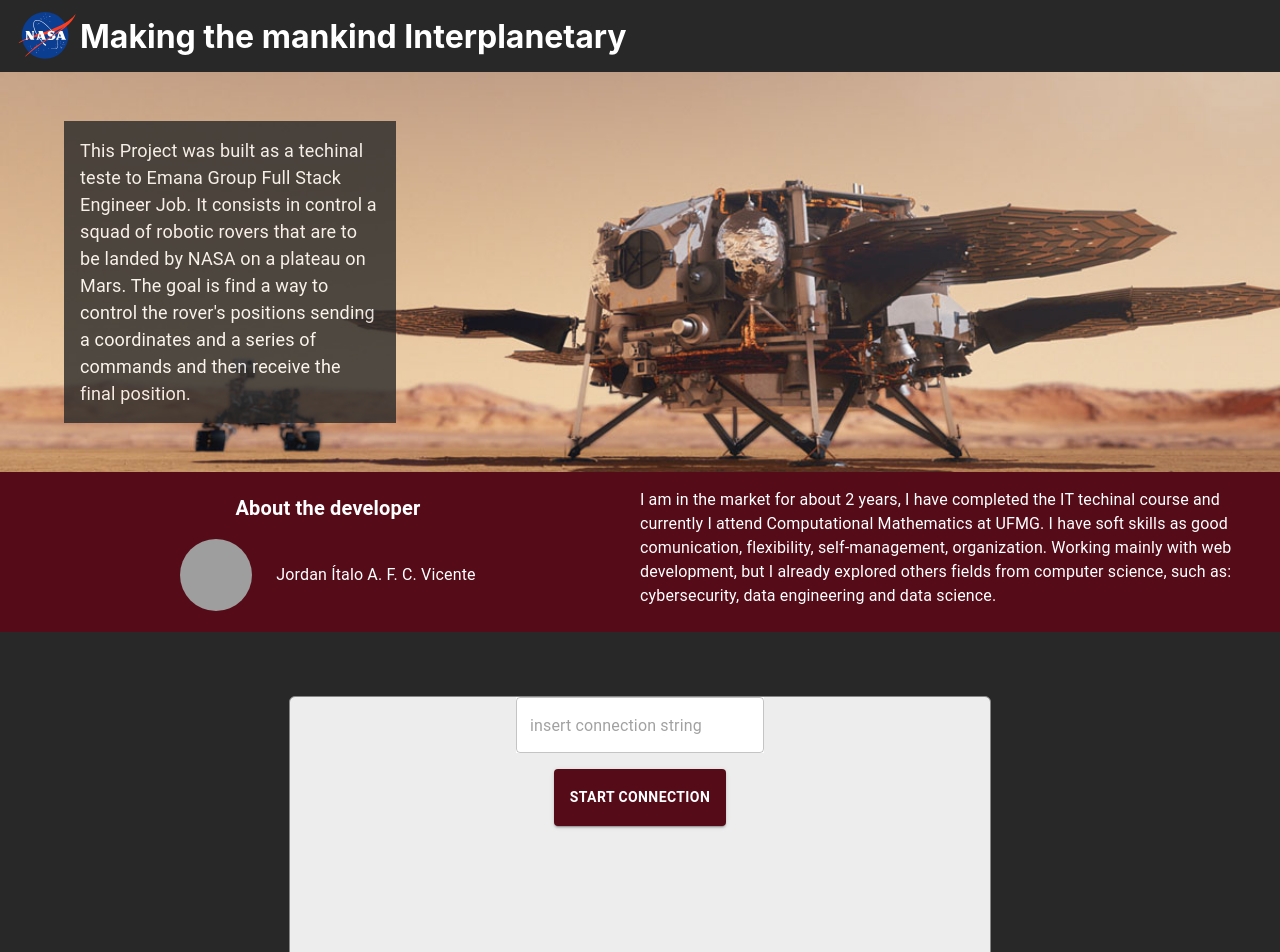
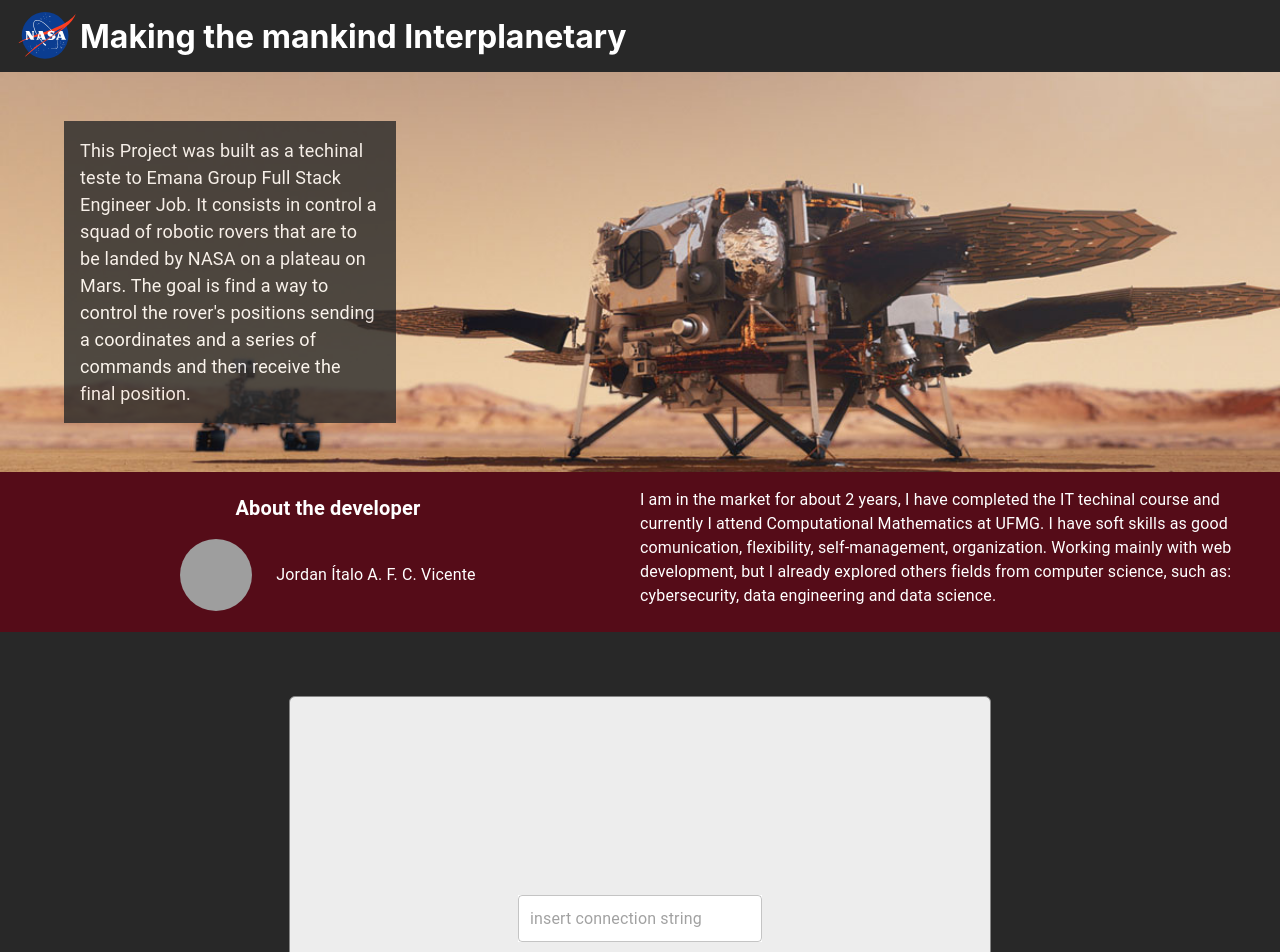
Before and after one commit to JordanAmaralVicente/mars-rover, a React (Create React App) app in the folder packages/web/: page / in a window 1280 px wide. Shown: the top 952 px of the page. Built offline with nearby package versions, Linux system fonts and the light colour scheme; no server answers; grey boxes are pictures that could not be loaded.

Commit message:
feat(web): improve webpage style - refactor terminal structure

```diff
--- a/packages/web/src/components/common/index.tsx
+++ b/packages/web/src/components/common/index.tsx
@@ -1,4 +1,4 @@
-import { Box, styled } from "@mui/material";
+import { Box, Button, TextField, styled } from "@mui/material";
 
 export const CenteredContainer = styled(Box)(() => ({
   display: "flex",
@@ -7,3 +7,30 @@ export const CenteredContainer = styled(Box)(() => ({
   alignItems: "center",
   justifyContent: "center",
 }));
+
+export const StyledButton = styled(Button)(() => ({
+  fontWeight: "bold",
+  padding: "8px 16px",
+  backgroundColor: "#550c18",
+
+  ":hover": {
+    backgroundColor: "#F7DAD9",
+    color: "#550c18",
+  },
+}));
+
+export const StyledTextField = styled(TextField)(() => ({
+  backgroundColor: "white",
+  color: "red",
+
+  "& > div > input": {
+    padding: "12px",
+  },
+
+  "& .MuiOutlinedInput-root.Mui-focused:hover, .MuiOutlinedInput-root.Mui-focused":
+    {
+      "& > fieldset": {
+        borderColor: "#550c18",
+      },
+    },
+}));
--- a/packages/web/src/components/terminal/components/init-connection/index.tsx
+++ b/packages/web/src/components/terminal/components/init-connection/index.tsx
@@ -1,6 +1,9 @@
 import { ChangeEvent, useState } from "react";
-import { StyledButton, StyledTextField } from "../styled-components";
-import { CenteredContainer } from "../../../common";
+import {
+  CenteredContainer,
+  StyledButton,
+  StyledTextField,
+} from "../../../common";
 
 interface InitTerminalProps {
   onClickInit: (connectionString: string) => void;
@@ -20,7 +23,7 @@ export const InitTerminal = (props: InitTerminalProps): JSX.Element => {
   };
 
   return (
-    <CenteredContainer>
+    <CenteredContainer sx={{ height: "100%" }}>
       <StyledTextField
         placeholder={props.connectionPlaceholder || "insert connection string"}
         onChange={handleOnChangeTextField}
--- a/packages/web/src/components/terminal/components/repl/commands/index.tsx
+++ b/packages/web/src/components/terminal/components/repl/commands/index.tsx
@@ -1,9 +1,6 @@
 import { useState, KeyboardEvent, ChangeEvent } from "react";
-import {
-  CommandsContainer,
-  CommandsTextField,
-  CommandsButton,
-} from "./styled-components";
+import { CommandsContainer } from "../../styled-components";
+import { StyledButton, StyledTextField } from "../../../../common";
 
 interface CommandsContainerProps {
   onSendCommand: (command: string) => any;
@@ -34,20 +31,21 @@ export const CommandsInput = (props: CommandsContainerProps) => {
 
   return (
     <CommandsContainer>
-      <CommandsTextField
+      <StyledTextField
         value={command}
         placeholder={props.placeholder || "Insert commands here"}
         onChange={handleOnChangeTextField}
         onKeyDown={handleOnKeyDown}
         disabled={props.disabled}
+        sx={{ width: "80%", marginRight: "8px" }}
       />
-      <CommandsButton
+      <StyledButton
         variant="contained"
         onClick={handleOnSendCommand}
         disabled={props.disabled}
       >
         {props.buttonLabel || "Send"}
-      </CommandsButton>
+      </StyledButton>
     </CommandsContainer>
   );
 };
--- a/packages/web/src/components/terminal/components/repl/commands/styled-components.ts
+++ /dev/null
@@ -1,19 +0,0 @@
-import { Box, Button, styled, TextField } from "@mui/material";
-
-export const CommandsContainer = styled(Box)(() => ({
-  height: "15%",
-  width: "100%",
-  display: "flex",
-  flexDirection: "row",
-  alignItems: "center",
-  justifyContent: "center",
-  border: "1px solid rgb(133, 133, 133)",
-  borderWidth: "1px 0 0",
-}));
-
-export const CommandsTextField = styled(TextField)(() => ({
-  width: "80%",
-  marginRight: "8px",
-}));
-
-export const CommandsButton = styled(Button)(() => ({}));
--- a/packages/web/src/components/terminal/components/repl/messages/index.tsx
+++ b/packages/web/src/components/terminal/components/repl/messages/index.tsx
@@ -1,6 +1,9 @@
 import { Message } from "../types";
 import { MessageComponent } from "./message-component";
-import { MessageScreenContainer } from "./styled-components";
+import {
+  MessageScreenContainer,
+  MessageScreenInnerContainer,
+} from "../../styled-components";
 
 export interface MessageScreenProps {
   messages: Message[];
@@ -11,9 +14,15 @@ export const MessageScreen = (props: MessageScreenProps) => {
 
   return (
     <MessageScreenContainer>
-      {messages.map(({ message, type }, index) => (
-        <MessageComponent key={index} message={message} type={type} />
-      ))}
+      <MessageScreenInnerContainer>
+        {messages.map((message, index) => (
+          <MessageComponent
+            key={index}
+            message={message}
+            className={message.type}
+          />
+        ))}
+      </MessageScreenInnerContainer>
     </MessageScreenContainer>
   );
 };
--- a/packages/web/src/components/terminal/components/repl/messages/message-component.tsx
+++ b/packages/web/src/components/terminal/components/repl/messages/message-component.tsx
@@ -2,9 +2,16 @@ import { Message } from "../types";
 import {
   MessageComponentContainer,
   MessageComponentInnerContainer,
-} from "./styled-components";
+} from "../../styled-components";
 
-export const MessageComponent = (message: Message) => {
+interface MessageComponentProps {
+  message: Message;
+  className?: string;
+}
+
+export const MessageComponent = (props: MessageComponentProps) => {
+  const { message, className } = props;
+
   const justifyContent =
     message.type === "received" ? "flex-start" : "flex-end";
 
@@ -14,7 +21,7 @@ export const MessageComponent = (message: Message) => {
         justifyContent,
       }}
     >
-      <MessageComponentInnerContainer>
+      <MessageComponentInnerContainer className={className}>
         {message.message}
       </MessageComponentInnerContainer>
     </MessageComponentContainer>
--- a/packages/web/src/components/terminal/components/repl/messages/styled-components.ts
+++ /dev/null
@@ -1,23 +0,0 @@
-import { Box, styled } from "@mui/material";
-
-export const MessageScreenContainer = styled(Box)(() => ({
-  maxHeight: "425px",
-  height: "100%",
-  overflowY: "auto",
-}));
-
-export const MessageComponentContainer = styled(Box)(() => ({
-  display: "flex",
-  width: "100%",
-  flexDirection: "row",
-  backgroundColor: "white",
-  color: "black",
-}));
-
-export const MessageComponentInnerContainer = styled(Box)(() => ({
-  margin: "2px",
-  backgroundColor: "#550c18",
-  color: "white",
-  borderRadius: "6px",
-  padding: "6px",
-}));
--- a/packages/web/src/components/terminal/components/styled-components.ts
+++ b/packages/web/src/components/terminal/components/styled-components.ts
@@ -1,4 +1,4 @@
-import { Box, Button, styled, TextField } from "@mui/material";
+import { Box, styled } from "@mui/material";
 
 export const TerminalOuterContainer = styled(Box)(() => ({
   margin: "64px",
@@ -16,12 +16,55 @@ export const TerminalInnerContainer = styled(Box)(() => ({
   backgroundColor: "#ededed",
 }));
 
-export const StyledButton = styled(Button)(() => ({
-  fontWeight: "bold",
-  padding: "16px",
-  backgroundColor: "#550c18",
+export const MessageScreenContainer = styled(Box)(() => ({
+  maxHeight: "425px",
+  height: "100%",
+  overflowY: "auto",
+  padding: "8px",
+  boxSizing: "border-box",
 }));
 
-export const StyledTextField = styled(TextField)(() => ({
+export const MessageScreenInnerContainer = styled(Box)(() => ({
+  borderRadius: "6px",
   backgroundColor: "white",
+  height: "100%",
+  padding: "8px",
+  boxSizing: "border-box",
+  border: "1px solid rgb(133, 133, 133)",
 }));
+
+export const MessageComponentContainer = styled(Box)(() => ({
+  display: "flex",
+  width: "100%",
+  flexDirection: "row",
+  backgroundColor: "white",
+  color: "black",
+}));
+
+export const MessageComponentInnerContainer = styled(Box)(() => ({
+  margin: "2px",
+
+  color: "white",
+  borderRadius: "6px",
+  padding: "8px",
+
+  "&.sent": {
+    backgroundColor: "#F7DAD9",
+    color: "black",
+  },
+
+  "&.received": {
+    backgroundColor: "#550c18",
+  },
+}));
+
+export const CommandsContainer = styled(Box)(() => ({
+  height: "15%",
+  width: "100%",
+  display: "flex",
+  flexDirection: "row",
+  alignItems: "center",
+  justifyContent: "center",
+  border: "1px solid rgb(133, 133, 133)",
+  borderWidth: "1px 0 0",
+}));
--- a/packages/web/src/components/terminal/index.tsx
+++ b/packages/web/src/components/terminal/index.tsx
@@ -1,5 +1,4 @@
 import { useState } from "react";
-
 import {
   TerminalInnerContainer,
   TerminalOuterContainer,
--- a/packages/web/src/features/home/index.tsx
+++ b/packages/web/src/features/home/index.tsx
@@ -48,12 +48,7 @@ export function HomePage(): JSX.Element {
 
   return (
     <>
-      <BannerWithImage
-        imgSrc={RoverBGImage}
-        style={{
-          height: "400px",
-        }}
-      >
+      <BannerWithImage imgSrc={RoverBGImage} style={{ height: "400px" }}>
         <MainMessage />
       </BannerWithImage>
       <AboutMeTrack />
```
Also changed, not shown: 1 other file (tests, documents, lock files or other folders).
